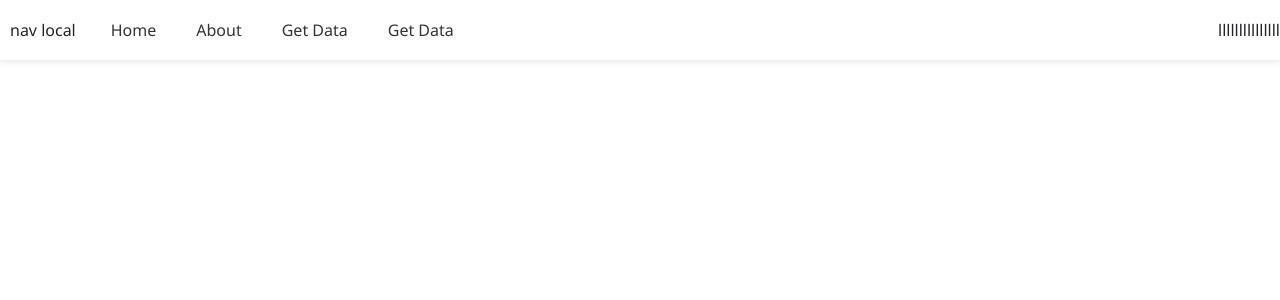
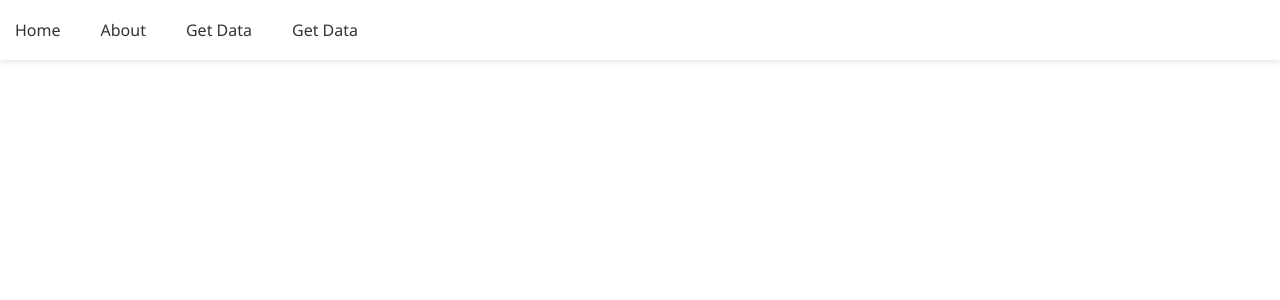
Before and after one commit to mamalisantra/my_app, a React (Create React App) app: page / in a window 1280 px wide. Shown: the top 300 px of the page. Built offline with nearby package versions, Linux system fonts and the light colour scheme.

Commit message:
Update Nav.js

```diff
--- a/src/Components.js/Nav.js
+++ b/src/Components.js/Nav.js
@@ -5,12 +5,12 @@ const Nav = () => {
     return (
         <>
             <nav className='navbar'>
-                <ul className="ul">nav local
+                <ul className="ul">
                     <li className="li" onClick={() => navigate('/home')}>Home</li>
                     <li className="li" onClick={() => navigate('/about')}>About</li>
                     <li className="li" onClick={() => navigate('/sampleReactTable')}>Get Data</li>
                     <li className="li" onClick={() => navigate('/sampleFields')}>Get Data</li>
-                </ul>lllllllllllllll
+                </ul>
             </nav>
 
         </>
```
